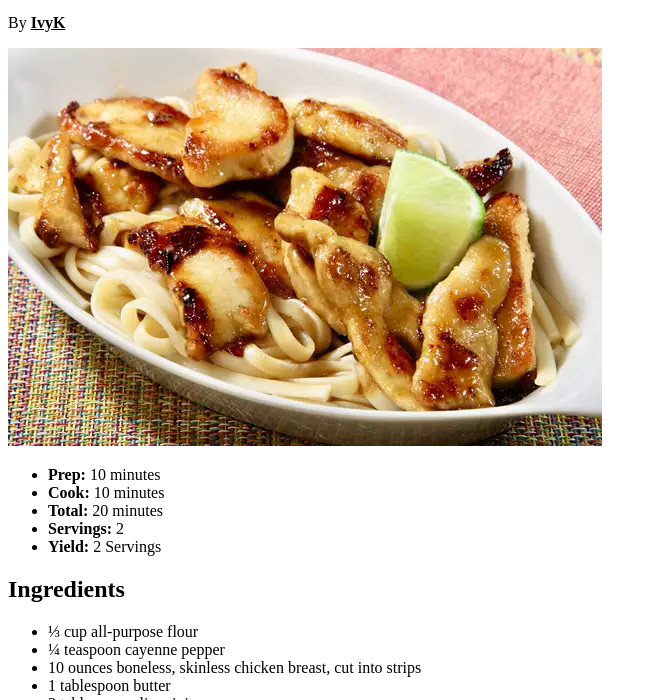
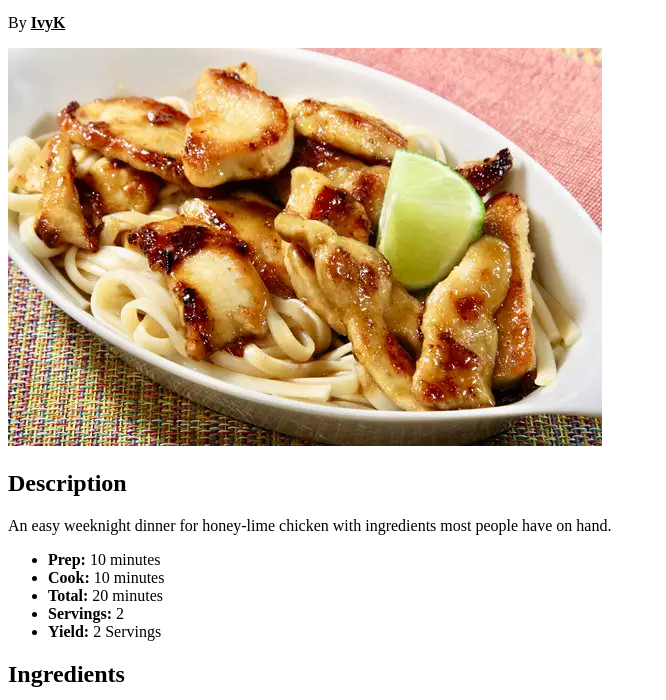
Before and after one commit to Derrick-51/odin-recipes, a plain HTML site: page recipes/lime-chicken.html in a window 1280 px wide. Shown: the part 100-800 px from the top of the page, without its empty margins (0-666 px from the left). Drawn offline with Linux system fonts and the light colour scheme.

Commit message:
Add description

```diff
--- a/recipes/lime-chicken.html
+++ b/recipes/lime-chicken.html
@@ -15,6 +15,9 @@
         <p>By <strong><u>IvyK</u></strong></p>
 
         <img src="../img/lime-chicken.jpg" alt="A bowl of pasta covered with slices of crispy glazed chicken and a single lemon slice on top">
+
+        <h2>Description</h2>
+        <p>An easy weeknight dinner for honey-lime chicken with ingredients most people have on hand.</p>
 
         <ul>
             <li><strong>Prep: </strong>10 minutes</li>
```
